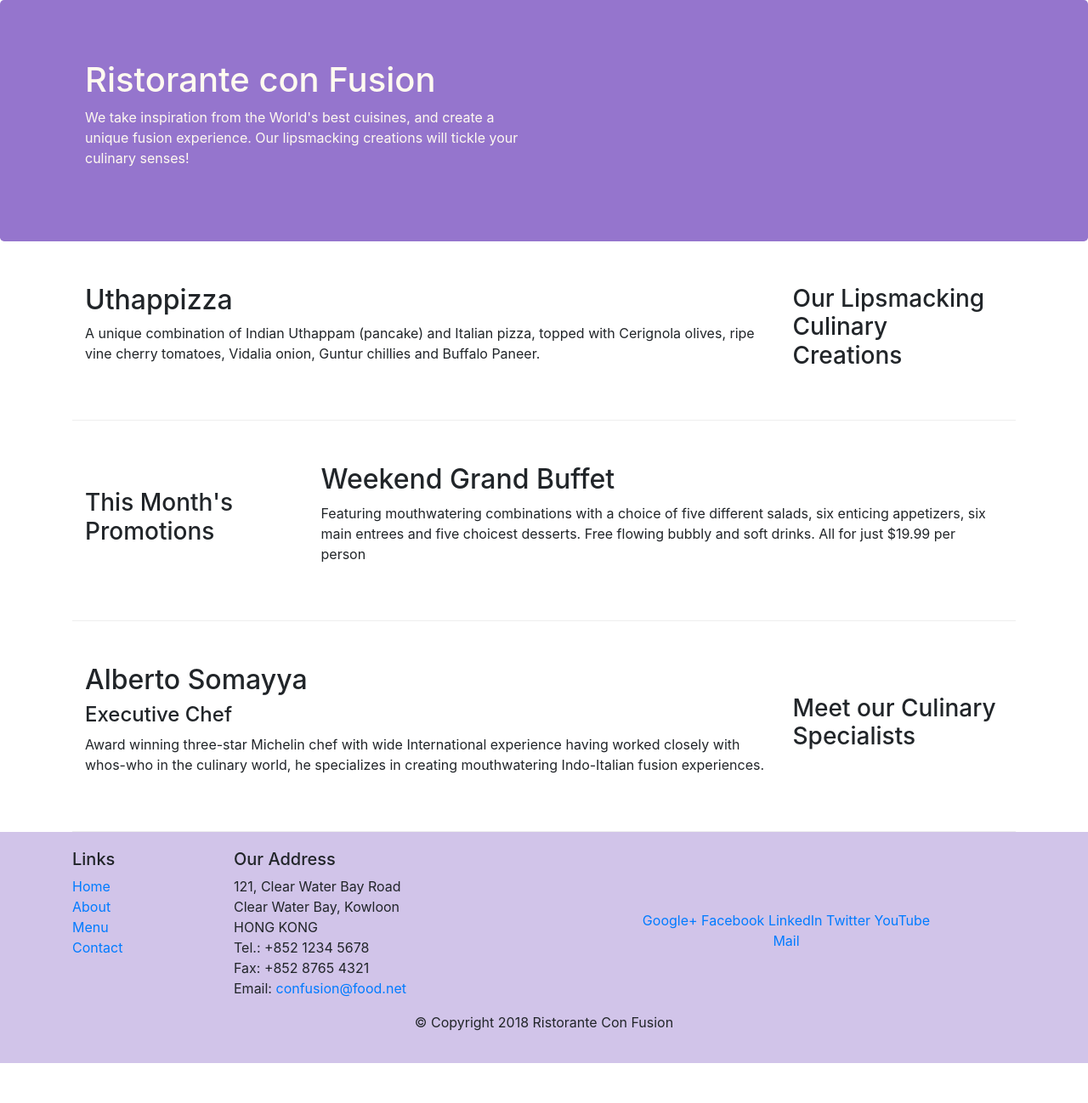
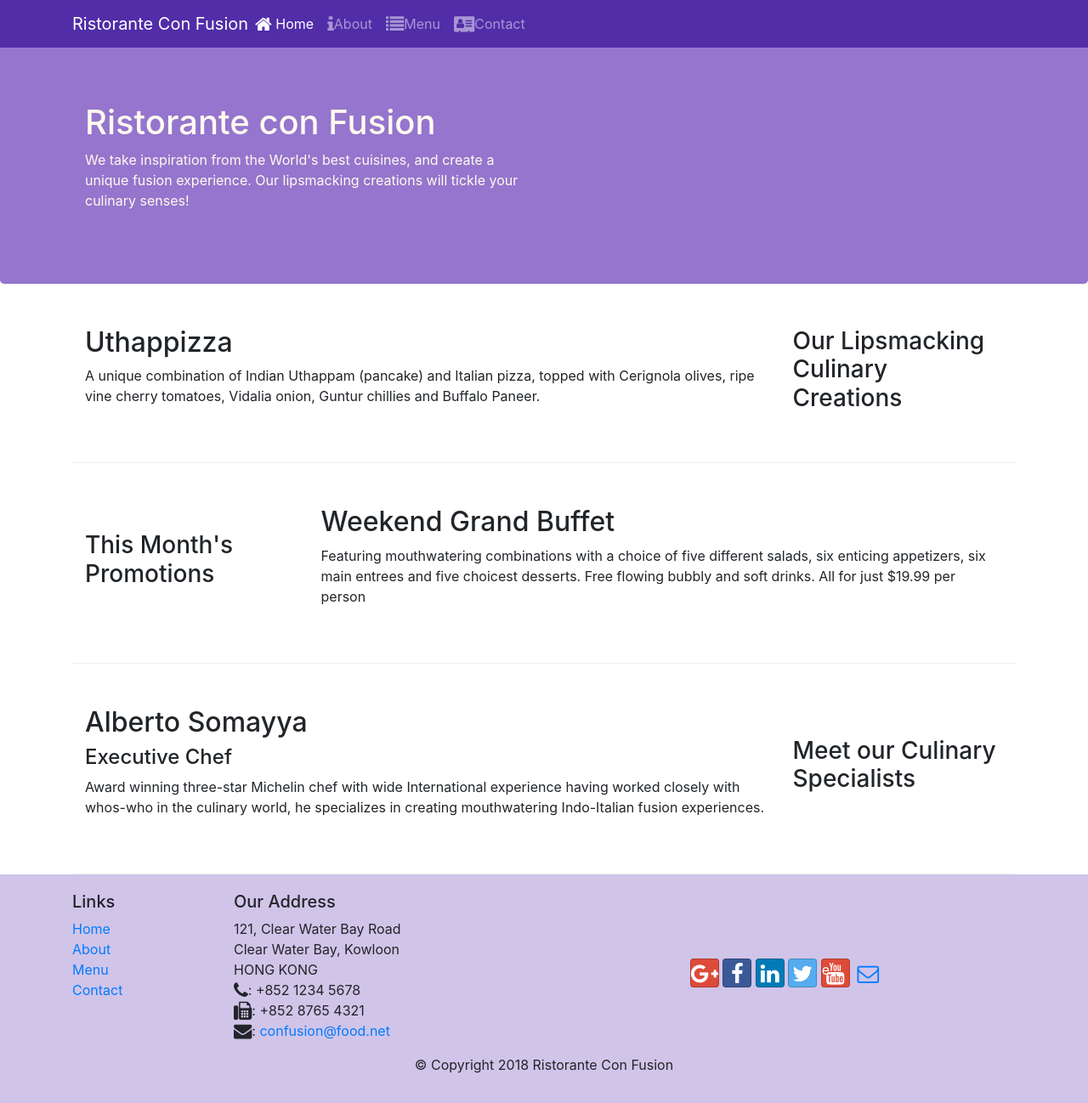
Before and after one commit to sachintha87/bootstrap, a website: page index.html in a window 1280 px wide. Shown: the whole page at 85% size. Before the commit the page ends 1251 px from the top, so only its background shows below. Drawn offline with nearby package versions, Linux system fonts and the light colour scheme.

Commit message:
Navigation bar

```diff
--- a/css/styles.css
+++ b/css/styles.css
@@ -28,3 +28,10 @@
     color: #0f0f0f;
 
 }
+body{
+    padding: 50px 0px 0px 0px;
+    z-index: 0;
+}
+.navbar-dark{
+    background-color: #512DA8;
+}
--- a/index.html
+++ b/index.html
@@ -8,12 +8,31 @@
 
     <!-- Bootstrap CSS -->
     <link rel="stylesheet" href="node_modules/bootstrap/dist/css/bootstrap.min.css">
+    <link rel="stylesheet" href="node_modules/font-awesome/css/font-awesome.min.css">
+    <link rel="stylesheet" href="node_modules/bootstrap-social/bootstrap-social.css">
     <link rel="stylesheet" href="css/styles.css">
     <title>Ristorante Con Fusion</title>
 </head>
 
 <body>
+    <nav class="navbar navbar-dark navbar-expand-sm fixed-top">
+        <div class="container">
+            <button class="navbar-toggler" type="button" data-toggle="collapse" data-target="#Navbar">
+                <span class="navbar-toggler-icon"></span>
+            </button>
+            <a class=" navbar-brand mr-auto" href="#">Ristorante Con Fusion</a>
+            <div class="collapse navbar-collapse" id="Navbar">
 
+                <ul class="navbar-nav mr-auto">
+                    <li class="nac-item active"><a class="nav-link" href="#"><span class="fa fa-home fa-lg"></span>  Home</a></li>
+                    <li class="nac-item"><a class="nav-link" href="./aboutus.html"><span class="fa fa-info fa-lg"></span>About</a></li>
+                    <li class="nac-item"><a class="nav-link" href="#"><span class="fa fa-list fa-lg"></span>Menu</a></li>
+                    <li class="nac-item"><a class="nav-link" href="#"><span class="fa fa-address-card fa-lg"></span>Contact</a></li>
+                </ul>
+            </div>
+        </div>
+
+    </nav>
     <header class="jumbotron">
         <div class="container">
             <div class="row row-header">
@@ -68,7 +87,7 @@
                     <h5>Links</h5>
                     <ul class="list-unstyled">
                          <li><a href="#">Home</a></li>
-                        <li><a href="#">About</a></li>
+                        <li><a href="./aboutus.html">About</a></li>
                         <li><a href="#">Menu</a></li>
                         <li><a href="#">Contact</a></li>
                     </ul>
@@ -79,19 +98,19 @@
 		              121, Clear Water Bay Road<br>
 		              Clear Water Bay, Kowloon<br>
 		              HONG KONG<br>
-		              Tel.: +852 1234 5678<br>
-		              Fax: +852 8765 4321<br>
-		              Email: <a href="mailto:confusion@food.net">confusion@food.net</a>
+		              <i class="fa fa-phone fa-lg"></i>: +852 1234 5678<br>
+		              <i class="fa fa-fax fa-lg"></i>: +852 8765 4321<br>
+                      <i class="fa fa-envelope fa-lg"></i>: <a href="mailto:confusion@food.net">confusion@food.net</a>
 		           </address>
                 </div>
                 <div class="col-12 col-sm-4 align-self-center" >
                     <div class="text-center">
-                        <a href="http://google.com/+">Google+</a>
-                        <a href="http://www.facebook.com/profile.php?id=">Facebook</a>
-                        <a href="http://www.linkedin.com/in/">LinkedIn</a>
-                        <a href="http://twitter.com/">Twitter</a>
-                        <a href="http://youtube.com/">YouTube</a>
-                        <a href="mailto:">Mail</a>
+                        <a class="btn btn-social-icon btn-google" href="http://google.com/+"><i class="fa fa-google-plus fa-lg"></i></a>
+                        <a class="btn btn-social-icon btn-facebook" href="http://www.facebook.com/profile.php?id="><i class="fa fa-facebook fa-lg"></i></a>
+                        <a class="btn btn-social-icon btn-linkedin"href="http://www.linkedin.com/in/"><i class="fa fa-linkedin fa-lg"></i></a>
+                        <a class="btn btn-social-icon btn-twitter"href="http://twitter.com/"><i class="fa fa-twitter fa-lg"></i></a>
+                        <a class="btn btn-social-icon btn-google"href="http://youtube.com/"><i class="fa fa-youtube fa-lg"></i>e</a>
+                        <a class="btn btn-social-icon "href="mailto:"><i class="fa fa-envelope-o fa-lg"></i></a>
                     </div>
                 </div>
            </div>
--- a/package.json
+++ b/package.json
@@ -15,6 +15,8 @@
   },
   "dependencies": {
     "bootstrap": "^4.0.0",
+    "bootstrap-social": "^5.1.1",
+    "font-awesome": "^4.7.0",
     "jquery": "^3.3.1",
     "popper.js": "^1.12.9"
   }
```
Also changed, not shown: aboutus.html (+40 -15 lines), 1 other file.
